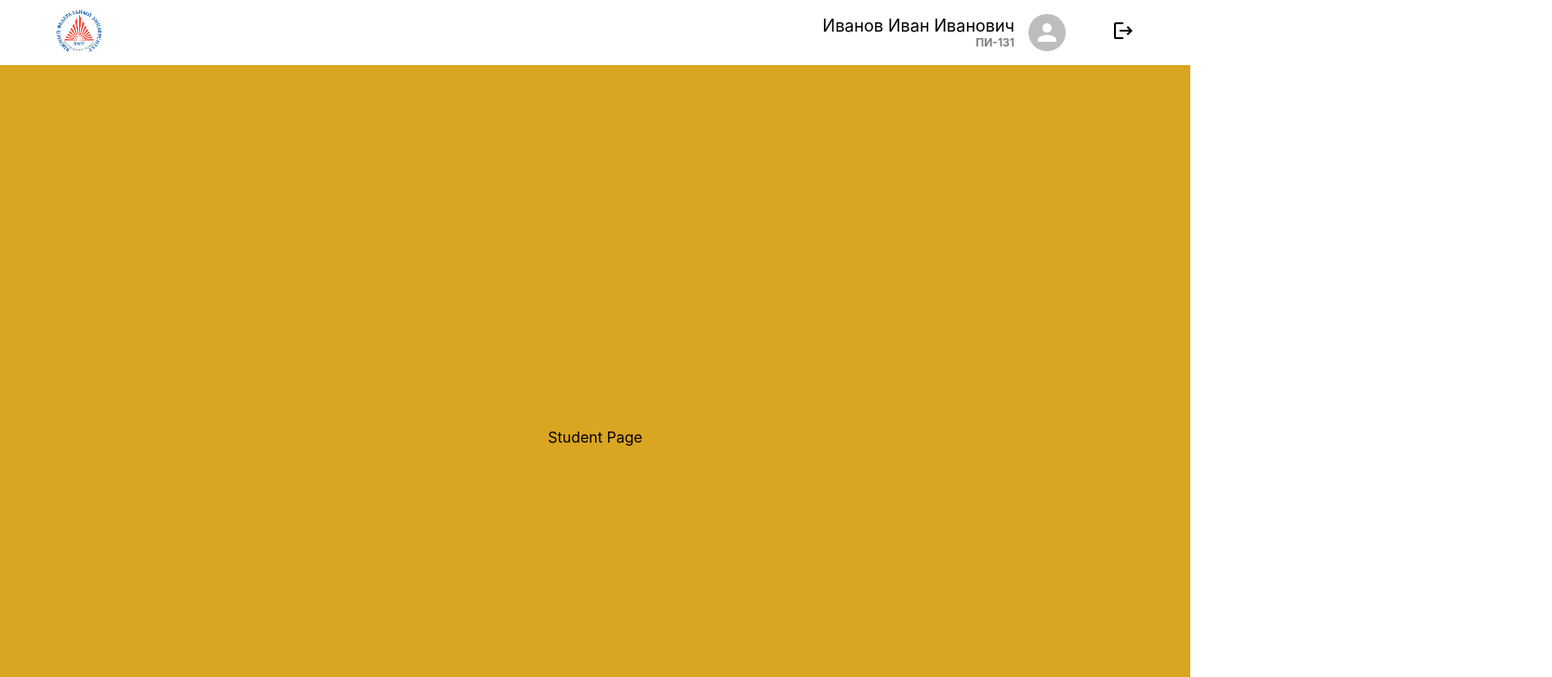
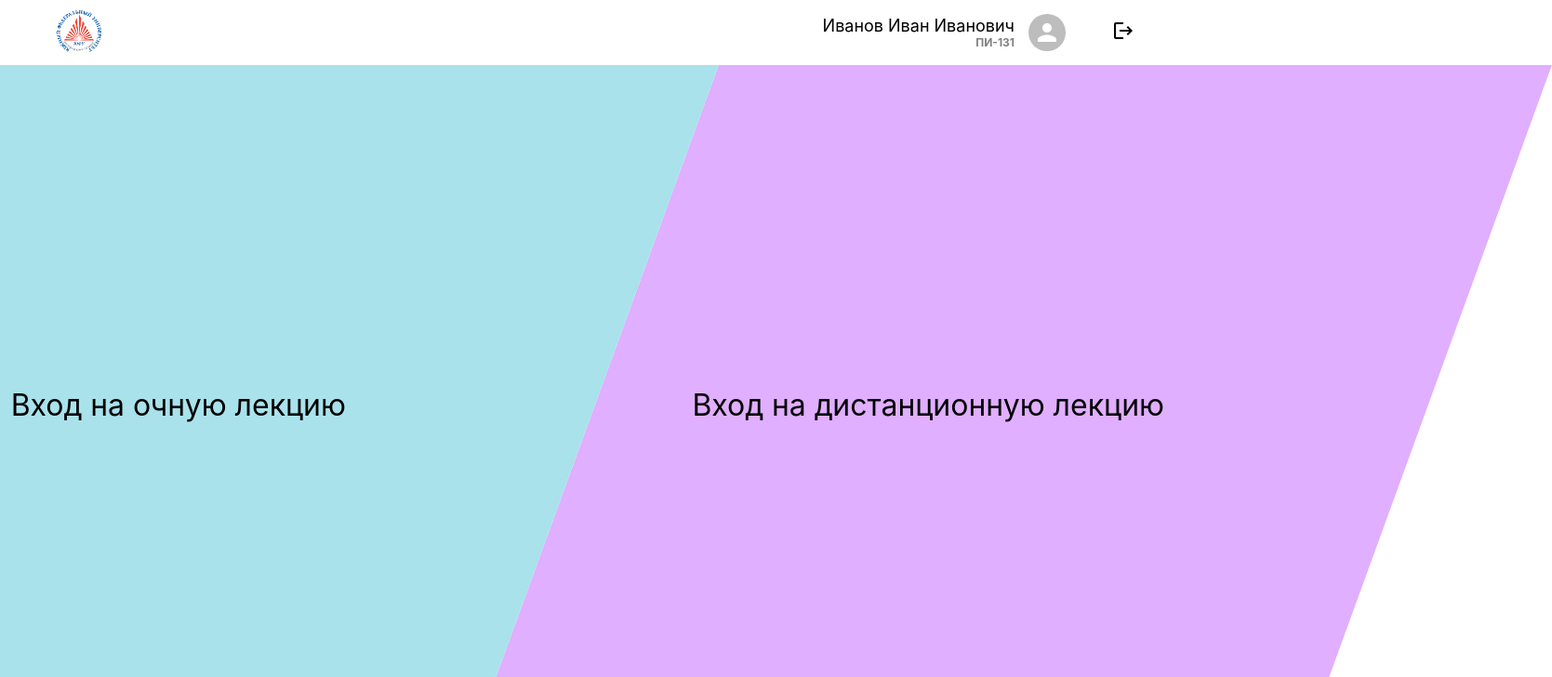
Before and after one commit to KrisSkaliukh/kisulki_frontend, a React (Create React App) app: page /userpage in a window 1280 px wide. Shown: the top 728 px of the page at 93% size, 1669 px wide, since content can reach past the window. Built offline with nearby package versions, Linux system fonts and the light colour scheme.

Commit message:
ready user page

```diff
--- a/src/App.tsx
+++ b/src/App.tsx
@@ -14,7 +14,7 @@ const router = createBrowserRouter([
     element: <Login />,
   },
   {
-    path: '/userPage',
+    path: '/userpage',
     element: <UserPage />,
   },
 ]);
--- /dev/null
+++ b/src/pages/OnlineLectionRegistration/index.ts
@@ -0,0 +1,3 @@
+import OnlineLectionRegistration from './OnlineLectionRegistration';
+
+export default OnlineLectionRegistration;
--- /dev/null
+++ b/src/pages/OnlineLectionRegistration/online-registration.module.scss
@@ -0,0 +1,25 @@
+.content {
+  height: calc(100% - 70px);
+  width: 100%;
+  display: flex;
+  position: relative;
+}
+
+.lectureText {
+  width: 100%;
+  text-align: center;
+  font-size: 2rem;
+}
+
+.lectureOnline {
+  transition: ease-in 0.4s;
+  display: flex;
+  align-items: center;
+  background-color: rgb(224, 175, 255);
+  cursor: pointer;
+  width: 70%;
+  position: absolute;
+  height: 100%;
+  right: -20%;
+  transform: skewX(-20deg);
+}
--- a/src/pages/StudentPage/StudentPage.tsx
+++ b/src/pages/StudentPage/StudentPage.tsx
@@ -5,7 +5,12 @@ import styles from './student-page.module.scss';
 function StudentPage() {
   return (
     <div className={styles.content}>
-      <div>Student Page</div>
+      <div className={styles.lectureOffline}>
+        <div className={styles.lectureText}>Вход на очную лекцию</div>
+      </div>
+      <div className={styles.lectureOnline}>
+        <div className={styles.lectureTextOnline}>Вход на дистанционную лекцию</div>
+      </div>
     </div>
   );
 }
--- a/src/pages/StudentPage/student-page.module.scss
+++ b/src/pages/StudentPage/student-page.module.scss
@@ -1,8 +1,64 @@
 .content {
-  height: 100vh;
+  height: calc(100% - 70px);
   width: 100%;
   display: flex;
-  justify-content: center;
+  position: relative;
+}
+
+.lectureText {
+  width: 100%;
+  text-align: center;
+  transform: skewX(20deg);
+  font-size: 2rem;
+}
+
+.lectureTextOnline {
+  width: 100%;
+  text-align: center;
+  transform: skewX(20deg);
+  font-size: 2rem;
+  margin-right: 20%;
+}
+
+.lectureOffline {
+  transition: ease-out 0.4s;
+  display: flex;
+  cursor: pointer;
   align-items: center;
-  background-color: goldenrod;
+  background-color: rgb(169, 226, 235);
+  width: 70%;
+  position: absolute;
+  height: 100%;
+  left: -20%;
+  z-index: 10;
+  transform: skewX(-20deg);
 }
+
+.lectureOffline:hover {
+  transition: ease-in 0.4s;
+  background-color: rgb(139, 220, 233);
+  width: 80%;
+  left: -20%;
+  z-index: 2;
+}
+
+.lectureOnline {
+  transition: ease-in 0.4s;
+  display: flex;
+  align-items: center;
+  background-color: rgb(224, 175, 255);
+  cursor: pointer;
+  width: 70%;
+  position: absolute;
+  height: 100%;
+  right: -20%;
+  transform: skewX(-20deg);
+}
+
+.lectureOnline:hover {
+  transition: ease-in 0.4s;
+  background-color: rgb(207, 140, 249);
+  width: 80%;
+  right: -20%;
+  z-index: 10;
+}
```
Also changed, not shown: src/pages/OnlineLectionRegistration/OnlineLectionRegistration.tsx (added, +17 -0 lines).
